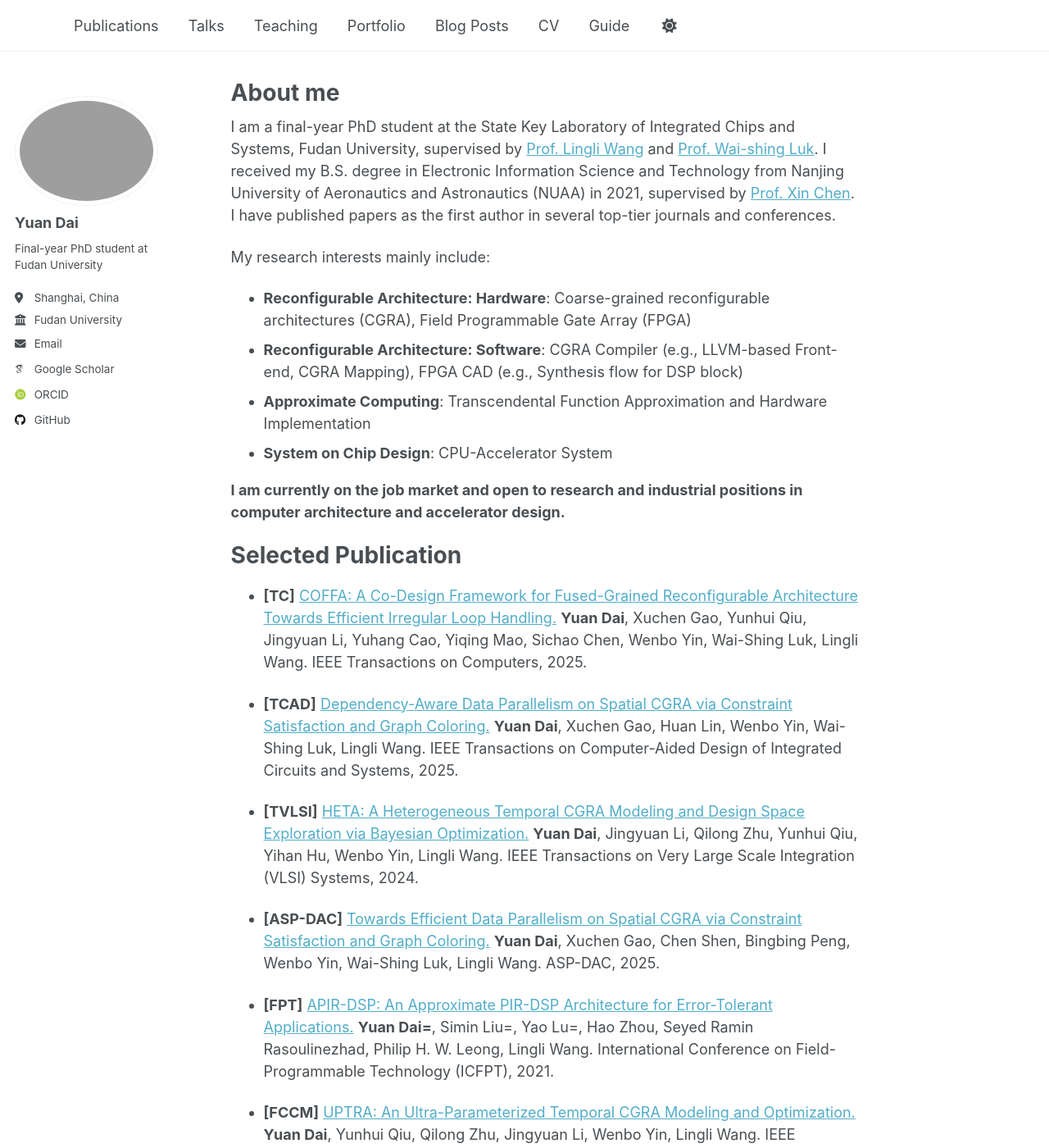
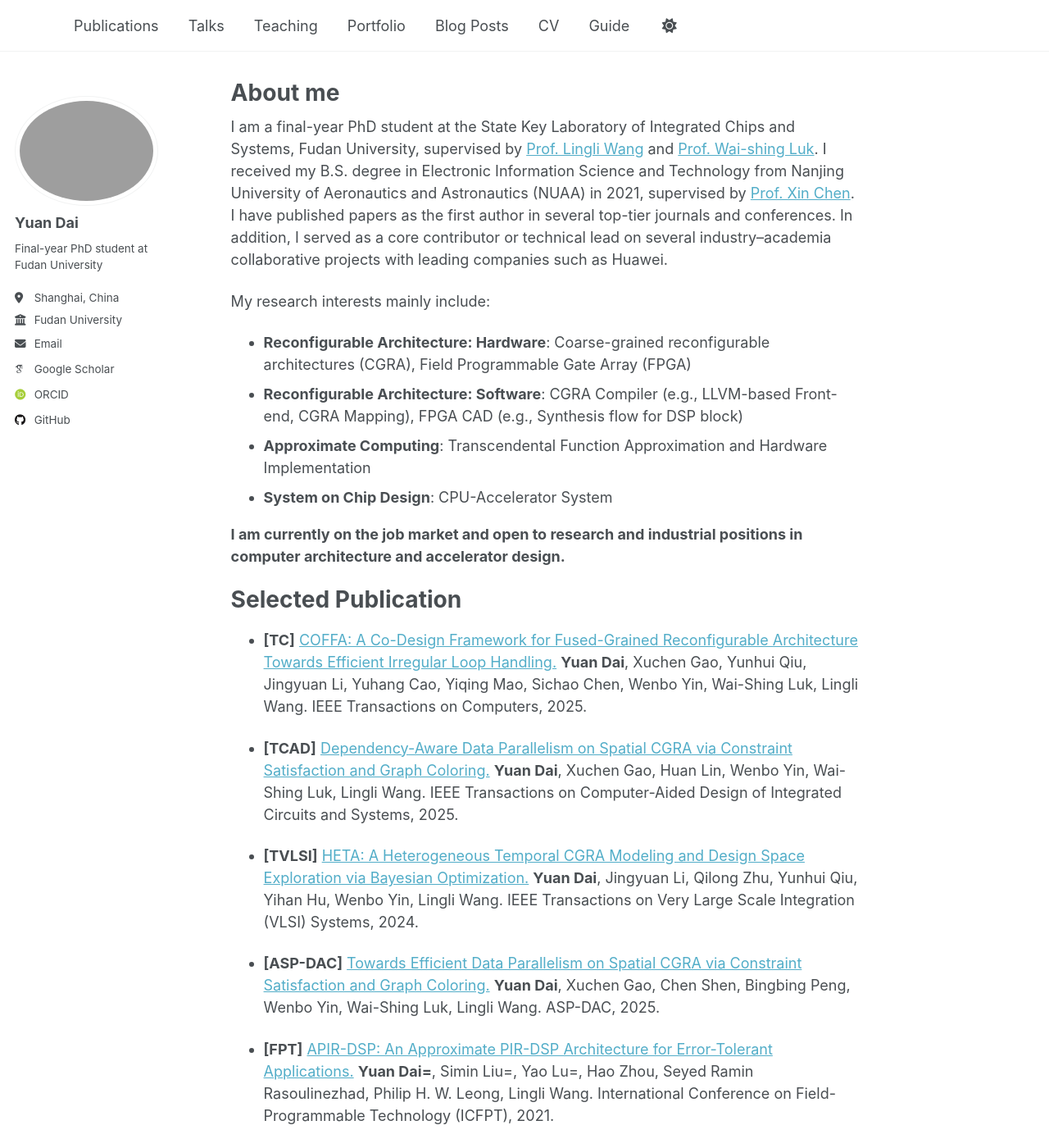
Before and after one commit to Dai-dirk/Dai-dirk.github.io, a Jekyll site: the page built from _pages/about.md, in a window 1280 px wide and 1400 px high. Shown: the whole window at 82% size. Built offline with Jekyll 4.4.1, drawn with Linux system fonts in a browser that asks for light colours; some web fonts are replaced; some of the changed text lies outside the part shown.

Commit message:
Update about.md

```diff
--- a/_pages/about.md
+++ b/_pages/about.md
@@ -7,7 +7,7 @@ redirect_from:
   - /about.html
 ---
 
-I am a final-year PhD student at the State Key Laboratory of Integrated Chips and Systems, Fudan University, supervised by [Prof. Lingli Wang](https://sme.fudan.edu.cn/60/3c/c31155a352316/page.htm) and [Prof. Wai-shing Luk](https://scholar.google.com/citations?hl=zh-CN&user=zVrDetsAAAAJ). I received my B.S. degree in Electronic Information Science and Technology from Nanjing University of Aeronautics and Astronautics (NUAA) in 2021, supervised by [Prof. Xin Chen](https://faculty.nuaa.edu.cn/xchen/zh_CN/index.htm). I have published papers as the first author in several top-tier journals and conferences.
+I am a final-year PhD student at the State Key Laboratory of Integrated Chips and Systems, Fudan University, supervised by [Prof. Lingli Wang](https://sme.fudan.edu.cn/60/3c/c31155a352316/page.htm) and [Prof. Wai-shing Luk](https://scholar.google.com/citations?hl=zh-CN&user=zVrDetsAAAAJ). I received my B.S. degree in Electronic Information Science and Technology from Nanjing University of Aeronautics and Astronautics (NUAA) in 2021, supervised by [Prof. Xin Chen](https://faculty.nuaa.edu.cn/xchen/zh_CN/index.htm). I have published papers as the first author in several top-tier journals and conferences. In addition, I served as a core contributor or technical lead on several industry–academia collaborative projects with leading companies such as Huawei.
 
 My research interests mainly include:
 
@@ -53,7 +53,7 @@ Secondary Reviewer: JSA'24, CGRA4HPC'24
 
 Awards
 ======
-FenJin Scholarship, China (Only 95 recipients nationwide each year)
+HuaWei FenJin Scholarship, China (Only 95 recipients nationwide each year).
 
 The First Prize Scholarship, Fudan University.
 
```
